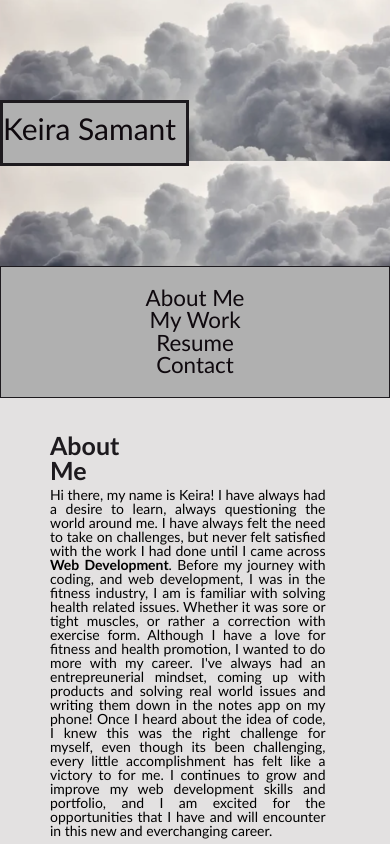
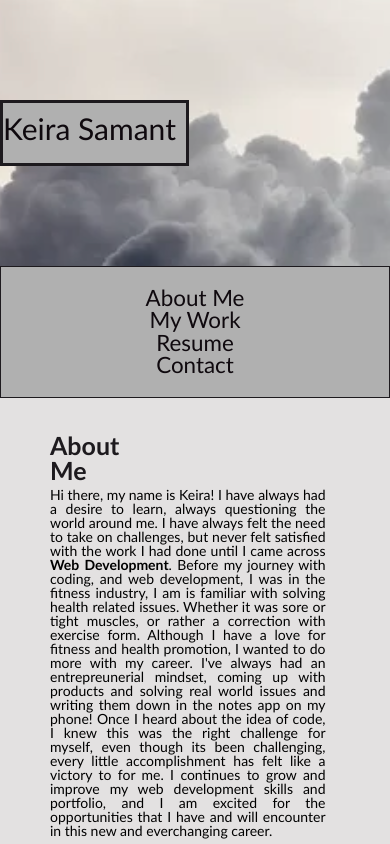
Before and after one commit to keiraS1/Keira-Portfolio, a plain HTML site: page index.html in a window 390 px wide. Shown: the top 844 px of the page. Drawn offline with Linux system fonts and the light colour scheme.

Commit message:
readjusted background image in header

```diff
--- a/CSS/style.css
+++ b/CSS/style.css
@@ -591,3 +591,11 @@ footer {
         width: auto;
     }
 }
+
+@media screen and (max-width: 649px) {
+    .section1 {
+    background-image: url(../image/clouds2.png);
+    background-repeat: no-repeat;
+    background-size: auto;
+    }
+}
```
